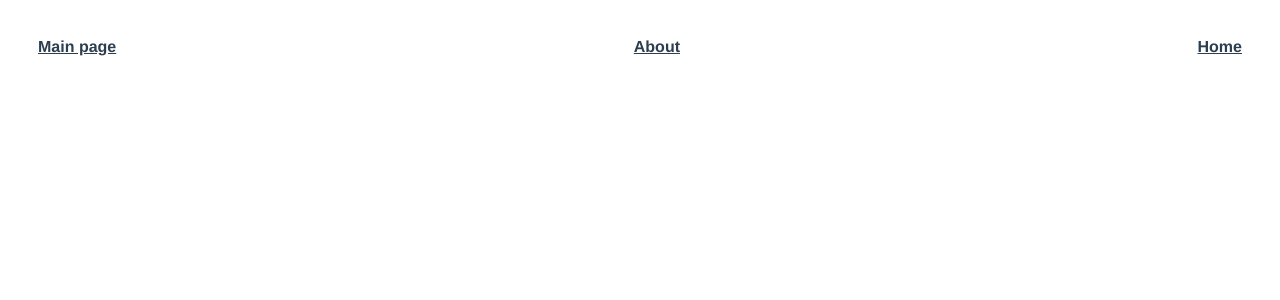
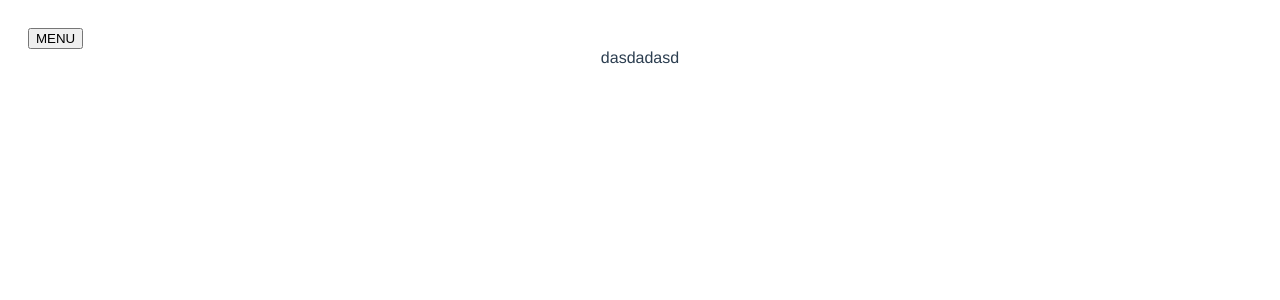
Before and after one commit to stilet00/social, a Vue app: page /news in a window 1280 px wide. Shown: the top 300 px of the page. Built offline with nearby package versions, Linux system fonts and the light colour scheme.

Commit message:
routes added

```diff
--- a/package.json
+++ b/package.json
@@ -12,6 +12,9 @@
   "main": "babel.config.js",
   "dependencies": {
     "core-js": "^3.6.5",
+    "node-sass": "^5.0.0",
+    "sass-loader": "^11.0.0",
+    "style-loader": "^2.0.0",
     "vue": "^2.6.11",
     "vue-router": "^3.2.0"
   },
@@ -23,6 +26,7 @@
     "babel-eslint": "^10.1.0",
     "eslint": "^6.7.2",
     "eslint-plugin-vue": "^6.2.2",
+    "sass": "^1.32.6",
     "vue-template-compiler": "^2.6.11"
   },
   "eslintConfig": {
--- a/src/App.vue
+++ b/src/App.vue
@@ -1,10 +1,15 @@
 <template>
   <div id="app">
-    <div id="nav">
-      <router-link to="/">Main page</router-link>
-      <router-link to="/about">About</router-link>
-      <router-link to="/home">Home</router-link>
+    <div class="button-div">
+      <button
+      @click="showMenu"
+      >
+        MENU
+      </button>
     </div>
+    <Menu
+        v-if="menuPressed"
+    />
     <router-view/>
   </div>
 </template>
@@ -16,20 +21,26 @@
   -moz-osx-font-smoothing: grayscale;
   text-align: center;
   color: #2c3e50;
+  padding: 20px;
 }
-
-#nav {
-  padding: 30px;
+.button-div {
   display: flex;
-  justify-content: space-between;
-}
-
-#nav a {
-  font-weight: bold;
-  color: #2c3e50;
-}
-
-#nav a.router-link-exact-active {
-  color: #42b983;
+  justify-content: flex-start;
 }
 </style>
+<script>
+import Menu from "@/views/Menu";
+export default {
+  components: {Menu},
+  data() {
+    return {
+      menuPressed: false
+    }
+  },
+  methods: {
+    showMenu() {
+      this.menuPressed = !this.menuPressed
+    }
+  }
+}
+</script>
--- a/src/router/index.js
+++ b/src/router/index.js
@@ -1,6 +1,5 @@
 import Vue from 'vue'
 import VueRouter from 'vue-router'
-// import Home from '../views/Home.vue'
 import MainPage from "@/views/MainPage";
 
 Vue.use(VueRouter)
@@ -20,13 +19,38 @@ const routes = [
     component: () => import(/* webpackChunkName: "about" */ '../views/About.vue')
   },
   {
-    path: '/Home',
+    path: '/home',
     name: 'Home',
     // route level code-splitting
     // this generates a separate chunk (about.[hash].js) for this route
     // which is lazy-loaded when the route is visited.
     component: () => import(/* webpackChunkName: "about" */ '../views/Home.vue')
+  },
+  {
+    path: '/friends',
+    name: 'Friends',
+    // route level code-splitting
+    // this generates a separate chunk (about.[hash].js) for this route
+    // which is lazy-loaded when the route is visited.
+    component: () => import(/* webpackChunkName: "about" */ '../views/Friends.vue')
+  },
+  {
+    path: '/myprofile',
+    name: 'MyProfile',
+    // route level code-splitting
+    // this generates a separate chunk (about.[hash].js) for this route
+    // which is lazy-loaded when the route is visited.
+    component: () => import(/* webpackChunkName: "about" */ '../views/MyProfile.vue')
+  },
+  {
+    path: '/news',
+    name: 'News',
+    // route level code-splitting
+    // this generates a separate chunk (about.[hash].js) for this route
+    // which is lazy-loaded when the route is visited.
+    component: () => import(/* webpackChunkName: "about" */ '../views/News.vue')
   }
+
 ]
 
 const router = new VueRouter({
--- /dev/null
+++ b/src/views/Friends.vue
@@ -0,0 +1,15 @@
+<template>
+<div>
+
+</div>
+</template>
+
+<script>
+export default {
+  name: "Friends"
+}
+</script>
+
+<style scoped>
+
+</style>
--- /dev/null
+++ b/src/views/Menu.vue
@@ -0,0 +1,39 @@
+<template>
+  <div id="nav">
+
+    <router-link to="/">Main page</router-link>
+    <router-link to="/about">About</router-link>
+    <router-link to="/home">Home</router-link>
+    <router-link to="/friends">Friends</router-link>
+    <router-link to="/myprofile">My profile</router-link>
+    <router-link to="/news">News</router-link>
+
+  </div>
+
+</template>
+
+<script>
+export default {
+name: "Menu"
+}
+</script>
+
+<style scoped>
+
+
+#nav {
+  display: flex;
+  align-items: flex-start;
+  flex-direction: column;
+  background: grey;
+}
+
+#nav a {
+  font-weight: bold;
+  color: #2c3e50;
+}
+
+#nav a.router-link-exact-active {
+  color: #42b983;
+}
+</style>
--- /dev/null
+++ b/src/views/MyProfile.vue
@@ -0,0 +1,13 @@
+<template>
+<div></div>
+</template>
+
+<script>
+export default {
+name: "MyProfile"
+}
+</script>
+
+<style scoped>
+
+</style>
--- /dev/null
+++ b/src/views/News.vue
@@ -0,0 +1,16 @@
+<template>
+<div class="news">
+dasdadasd
+</div>
+</template>
+
+<script>
+export default {
+  name: "News"
+}
+</script>
+
+<style scoped>
+
+
+</style>
```
Also changed, not shown: 2 other files (tests, documents, lock files or other folders).
